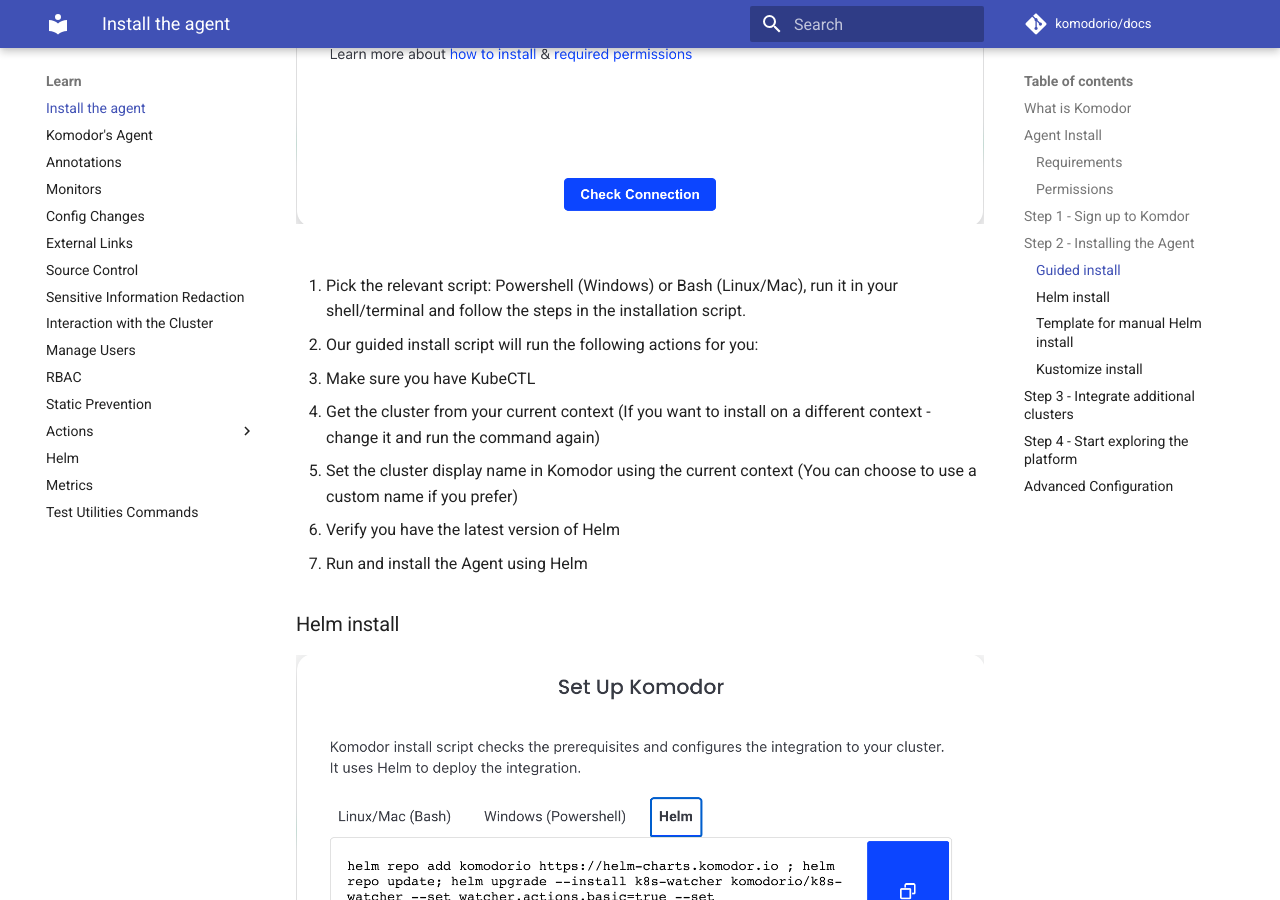
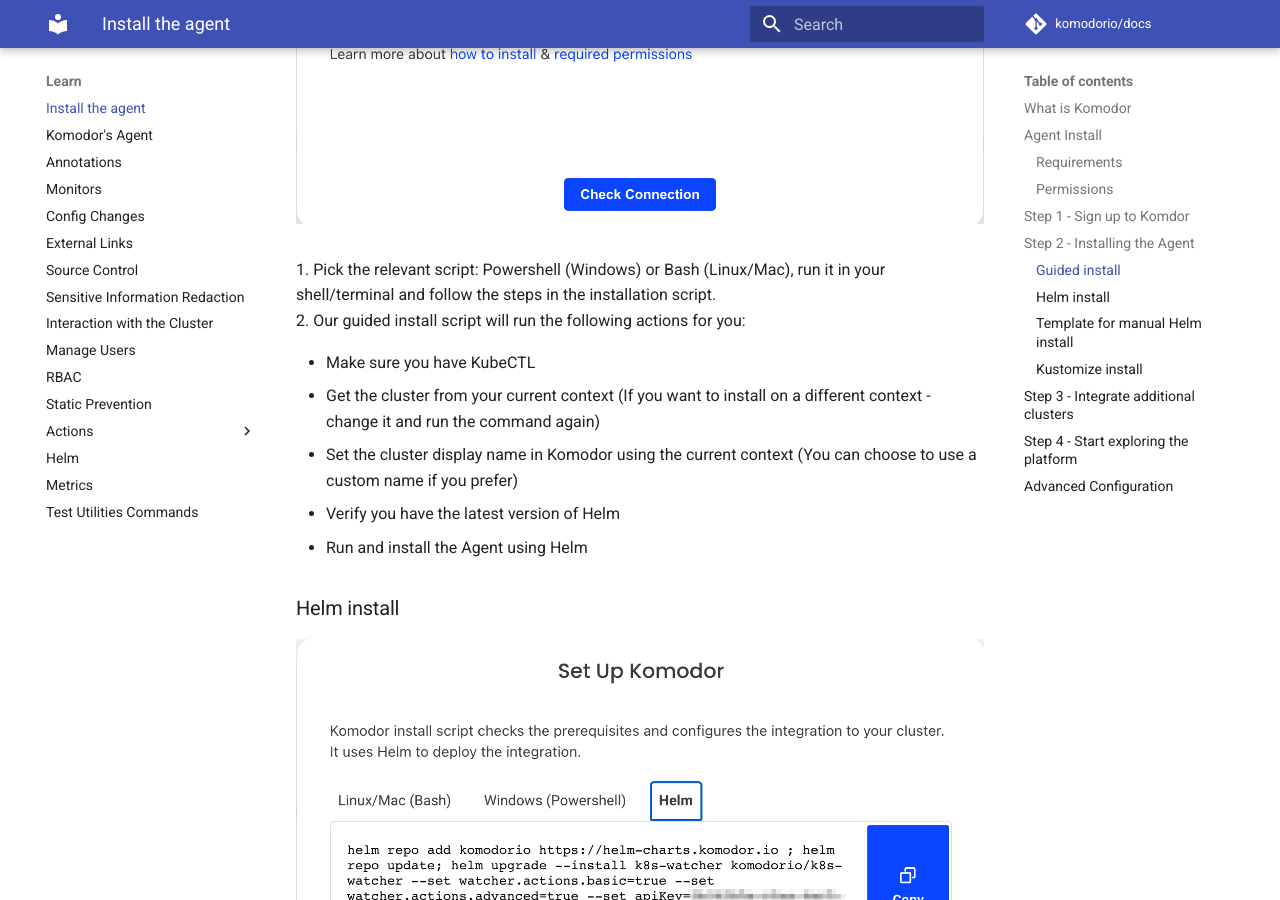
Before and after one commit to komodorio/docs, an MkDocs documentation site: the page built from docs/Learn/Install-Komodor-Agent.md, in a window 1280 px wide and 900 px high, scrolled down 2184 px. Built offline with MkDocs 1.6.1 and Material for MkDocs 9.7.7, drawn with Linux system fonts in a browser that asks for light colours; comment, search, counter and statistics services are not loaded.

Commit message:
fixed link

````diff
--- a/docs/Learn/Install-Komodor-Agent.md
+++ b/docs/Learn/Install-Komodor-Agent.md
@@ -11,22 +11,23 @@
 allow="accelerometer; autoplay; encrypted-media; gyroscope; picture-in-picture"
 allowfullscreen></iframe>
 
+
+
 ## What is Komodor
 
 Komodor is a Kubernetes operations platform for developers, complete with automated playbooks for every K8s resource, and static-prevention monitors that enrich live & historical data with contextual insights to help enforce best practices and stop incidents in their tracks.
 <br /><br />By baking K8s expertise directly into the product, Komodor is accelerating development cycles, reducing MTTR, and empowering dev teams to manage their K8s apps efficiently and independently.
 
+
 ## Agent Install
 
 ### Requirements
-
-- Installed kubectl command-line tool.<br />
-- Have a kubeconfig file (default location is ~/.kube/config).<br />
-- Have an active connection to the desired cluster<br />
-- Installed [Helm3](https://helm.sh/docs/intro/install/) or [Kustomize](https://kubectl.docs.kubernetes.io/installation/kustomize/)<br />
+* Installed kubectl command-line tool.<br />
+* Have a kubeconfig file (default location is ~/.kube/config).<br />
+* Have an active connection to the desired cluster<br />
+* Installed [Helm3](https://helm.sh/docs/intro/install/) or [Kustomize](https://kubectl.docs.kubernetes.io/installation/kustomize/)<br />
 
 ### Permissions
-
 The Komodor agent uses the native RBAC model of Kubernetes. All the permissions are listed here:
 
 1. [helm](https://github.com/komodorio/helm-charts/blob/master/charts/k8s-watcher/templates/clusterrole.yaml)
@@ -38,35 +39,35 @@
 
 ## Step 2 - Installing the Agent
 
-- The main installation method uses Helm 3.0 to install the Komodor Agent on your cluster
-- If you aren’t using Helm, you can install the Agent with [Kustomize](#kustomize-install), or with our guided installation script using Bash [Linux/Mac] or Powershell [Windows]
-- You can also install the Agent manually using the Helm command template below
+* The main installation method uses Helm 3.0 to install the Komodor Agent on your cluster
+* If you aren’t using Helm, you can install the Agent with [Kustomize](#kustomize-install), or with our guided installation script using Bash [Linux/Mac] or Powershell [Windows]
+* You can also install the Agent manually using the Helm command template below
+
 
 ### Guided install
-
 ![install comand wizard](./img/Install_wizard.png)
 <br /><br />
-
 1. Pick the relevant script: Powershell (Windows) or Bash (Linux/Mac), run it in your shell/terminal and follow the steps in the installation script. <br />
 2. Our guided install script will run the following actions for you:<br />
 
-- Make sure you have KubeCTL
-- Get the cluster from your current context (If you want to install on a different context - change it and run the command again)
-- Set the cluster display name in Komodor using the current context (You can choose to use a custom name if you prefer)
-- Verify you have the latest version of Helm
-- Run and install the Agent using Helm
+* Make sure you have KubeCTL
+* Get the cluster from your current context (If you want to install on a different context - change it and run the command again)
+* Set the cluster display name in Komodor using the current context (You can choose to use a custom name if you prefer)
+* Verify you have the latest version of Helm
+* Run and install the Agent using Helm
+
 
 ### Helm install
-
 ![add cluster](./img/install_wizard_helm.png)
 
 1. Pick Helm out of the installation options.
 2. The Helm command generates a unique API key and defines the cluster name.
 3. Copy the Helm command into your terminal, and run the command.
 
+
 ### Template for manual Helm install
+You can also manually build and run the following Helm command:
 
-You can also manually build and run the following Helm command:
 
 ```bash
 helm repo add komodorio https://helm-charts.komodor.io
@@ -78,10 +79,9 @@
  --set watcher.allowReadingPodLogs=true
 ```
 
+
 ### Kustomize install
-
 Alternatively you can use the following Kustomize command:
-
 ```bash
 export KOMOKW_API_KEY= # API KEY Required
 export KOMOKW_CLUSTER_NAME= # Cluster name the will be presented in Komodor
@@ -94,15 +94,15 @@
 ## Step 3 - Integrate additional clusters
 
 1. Go to the Integration page by clicking the Integrations tab on the lefthand navigation menu.
-   ![integration page](./img/click_Integration_page.png)
+![integration page](./img/click_Integration_page.png)
 
 2. Click on ‘Add Cluster’ in the Kubernetes cluster integration prompt.
-   ![install cmd](./img/Add_kubernetes_cluster.png)
+![install cmd](./img/Add_kubernetes_cluster.png)
 
 Follow the installation instructions in [step2](#step-2-installing-the-agent)
 
+
 ## Step 4 - Start exploring the platform
-
 After installing the Komodor Agent you will be able to view all the K8s resources in your clusters on the Komodor platform web UI. <br /><br />
 
 ![service explorer](./img/service_explorer.png)
@@ -114,6 +114,7 @@
 Easily explore and navigate through your Kubernetes resources across clusters from a single pane of glass
 View metrics, logs, K8s events and inspect resources in real-time
 
+
 Learn how to [set up your first monitors](./Monitors.md) for each K8s resource
 
 ⚙️ Manage: Simplified Cluster Management
@@ -123,6 +124,7 @@
 
 Learn how to [interact](./Actions/Overview.md) with your K8s cluster using Komodor
 
+
 🛠️ Troubleshoot: Automated and Guided
 View the entire history of changes and events to quickly correlate issues
 Instantly know if an issue is infra or app-related
@@ -131,6 +133,7 @@
 
 Learn how to use Komodor to [troubleshoot](https://youtu.be/nmgVHuv5T6A) issues in your K8s application
 
+
 ## Advanced Configuration
 
 To learn more about advance configuration for the Komodor agent - [Read here](./Komodor-Agent.md)
````
